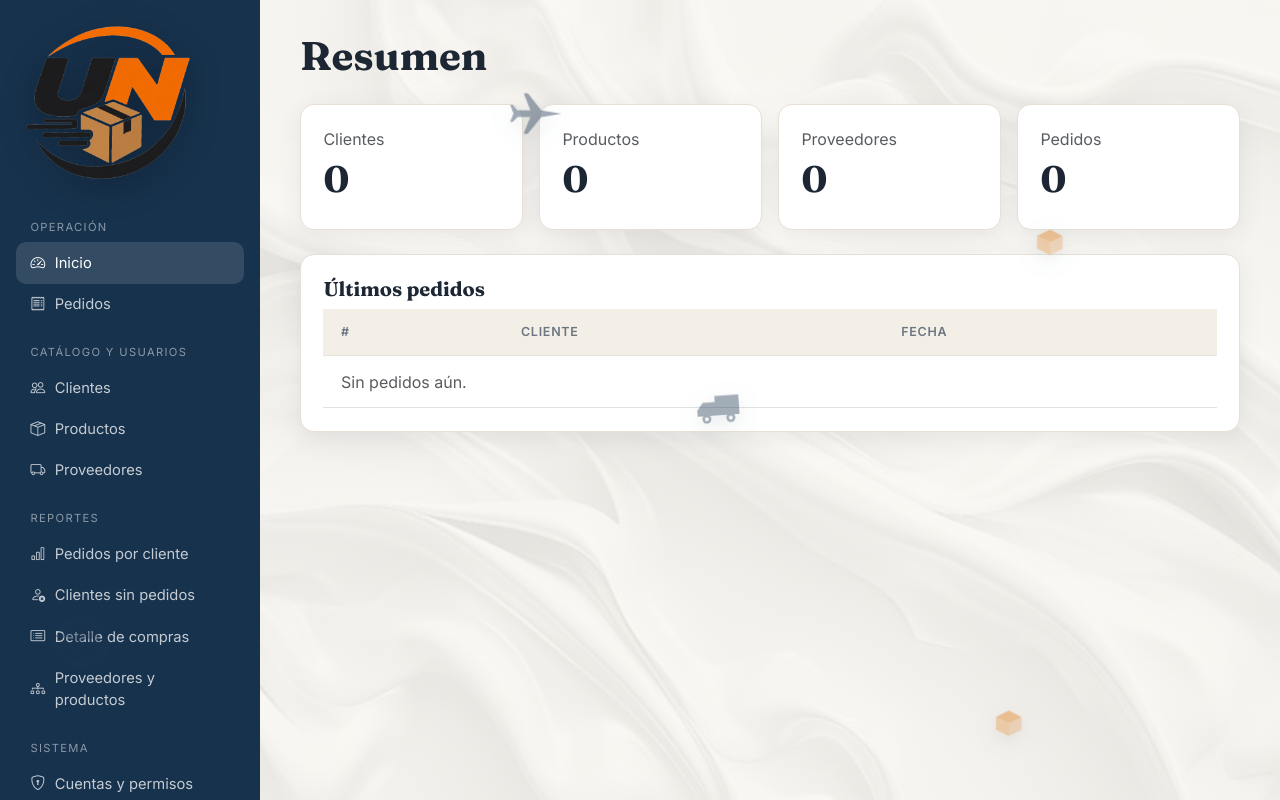
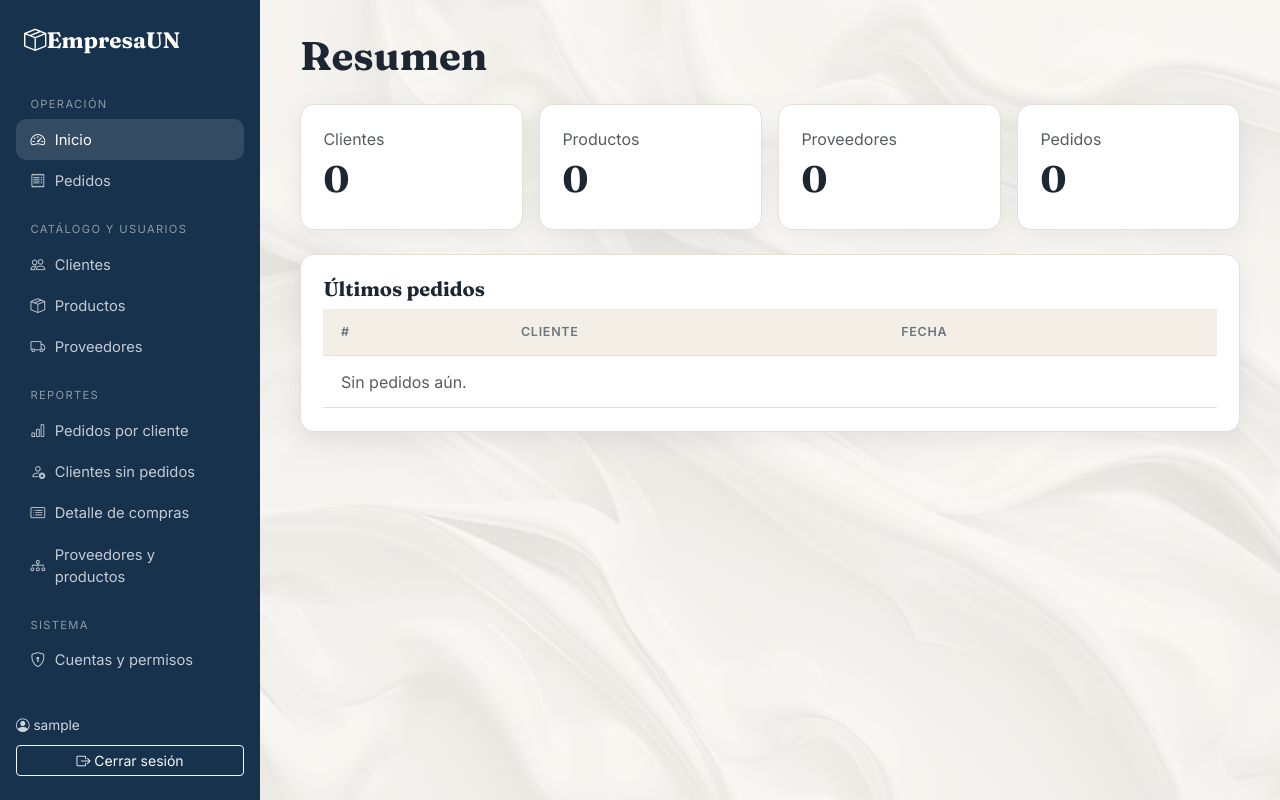
Before and after one commit to AlejandroChavesRamos/Base-de-Datos, a Django app: page /panel/ in a window 1280 px wide. Run offline with Django 5.2, Linux system fonts and the light colour scheme; the visitor is signed in with stand-in values (Sample User, id 1); data that the repository does not hold is empty.

Commit message:
guardando por ahora ya

```diff
--- a/static/css/cielo.css
+++ /dev/null
@@ -1,42 +0,0 @@
-/* Capas animadas sobre fondo-panel (cliente y Cuentas y permisos). */
-.cielo-logistica {
-  position: fixed;
-  inset: 0;
-  z-index: 6;
-  pointer-events: none;
-  overflow: hidden;
-}
-
-.cielo-item {
-  position: absolute;
-  left: -90px;
-  top: var(--y, 20%);
-  width: var(--s, 44px);
-  height: auto;
-  color: var(--c, #17324d);
-  opacity: .48;
-  filter: drop-shadow(0 6px 10px rgba(15, 35, 54, .22));
-  animation: cielo-cruzar var(--d, 22s) linear var(--delay, 0s) infinite;
-  will-change: transform;
-}
-.cielo-item svg { display: block; width: 100%; height: auto; }
-.cielo-item.vuelta { animation-name: cielo-cruzar-izq; }
-.cielo-avion { --s: 54px; --c: #17324d; opacity: .42; }
-.cielo-caja { --s: 34px; --c: #e0892f; }
-.cielo-camion { --s: 48px; --c: #17324d; opacity: .4; }
-
-@keyframes cielo-cruzar {
-  0%   { transform: translate3d(0, 0, 0) rotate(-6deg); }
-  25%  { transform: translate3d(30vw, -14px, 0) rotate(4deg); }
-  55%  { transform: translate3d(62vw, 10px, 0) rotate(-3deg); }
-  100% { transform: translate3d(115vw, -8px, 0) rotate(5deg); }
-}
-@keyframes cielo-cruzar-izq {
-  0%   { transform: translate3d(115vw, 0, 0) scaleX(-1) rotate(-4deg); }
-  40%  { transform: translate3d(55vw, 16px, 0) scaleX(-1) rotate(5deg); }
-  100% { transform: translate3d(-20vw, -10px, 0) scaleX(-1) rotate(-2deg); }
-}
-
-@media (prefers-reduced-motion: reduce) {
-  .cielo-logistica { display: none; }
-}
--- a/static/js/cielo.js
+++ /dev/null
@@ -1,27 +0,0 @@
-(function () {
-  'use strict';
-  if (document.querySelector('.cielo-logistica')) return;
-  if (window.matchMedia && window.matchMedia('(prefers-reduced-motion: reduce)').matches) return;
-
-  var avion = '<svg viewBox="0 0 64 64" aria-hidden="true"><path fill="currentColor" d="M62 32 38 28 22 8h-5l8 20H10L4 22H1l4 10-4 10h3l6-6h15l-8 20h5l16-20 24-4z"/></svg>';
-  var caja = '<svg viewBox="0 0 64 64" aria-hidden="true"><path fill="currentColor" d="M8 20 32 8l24 12-24 12z"/><path fill="currentColor" opacity=".75" d="M8 20v24l24 12V32z"/><path fill="currentColor" opacity=".55" d="M32 32v24l24-12V20z"/><path fill="#fff" opacity=".35" d="M32 8v24l.01 0V8z"/></svg>';
-  var camion = '<svg viewBox="0 0 64 64" aria-hidden="true"><path fill="currentColor" d="M4 18h32v26H4z"/><path fill="currentColor" d="M36 26h16l8 10v8H36z"/><circle cx="16" cy="48" r="6" fill="currentColor"/><circle cx="48" cy="48" r="6" fill="currentColor"/><circle cx="16" cy="48" r="2.5" fill="#fff"/><circle cx="48" cy="48" r="2.5" fill="#fff"/></svg>';
-
-  var capa = document.createElement('div');
-  capa.className = 'cielo-logistica';
-  capa.setAttribute('aria-hidden', 'true');
-  capa.innerHTML =
-    '<span class="cielo-item cielo-avion" style="--y:11%;--d:26s;--delay:-4s">' + avion + '</span>' +
-    '<span class="cielo-item cielo-caja" style="--y:28%;--d:19s;--delay:-8s">' + caja + '</span>' +
-    '<span class="cielo-item cielo-camion vuelta" style="--y:46%;--d:24s;--delay:-2s">' + camion + '</span>' +
-    '<span class="cielo-item cielo-caja vuelta" style="--y:62%;--d:21s;--delay:-12s">' + caja + '</span>' +
-    '<span class="cielo-item cielo-avion vuelta" style="--y:76%;--d:30s;--delay:-16s">' + avion + '</span>' +
-    '<span class="cielo-item cielo-caja" style="--y:88%;--d:17s;--delay:-6s">' + caja + '</span>';
-
-  function poner() {
-    if (!document.body || document.querySelector('.cielo-logistica')) return;
-    document.body.appendChild(capa);
-  }
-  if (document.readyState === 'loading') document.addEventListener('DOMContentLoaded', poner);
-  else poner();
-})();
--- a/templates/base.html
+++ b/templates/base.html
@@ -10,14 +10,11 @@
   <link href="https://cdn.jsdelivr.net/npm/bootstrap-icons@1.11.3/font/bootstrap-icons.min.css" rel="stylesheet">
   <link href="{% static 'css/theme.css' %}" rel="stylesheet">
   <link href="{% static 'css/efectos.css' %}" rel="stylesheet">
-  <link href="{% static 'css/cielo.css' %}" rel="stylesheet">
 </head>
 <body>
 <div class="app">
   <aside class="sidebar">
-    <div class="marca">
-      <img src="{% static 'img/logo.png' %}" alt="EmpresaUN" class="logo-marca">
-    </div>
+    <div class="marca"><i class="bi bi-box-seam"></i> EmpresaUN</div>
     {% with url=request.resolver_match.url_name %}
       {% if user.is_staff %}
         <div class="seccion">Operación</div>
@@ -63,7 +60,6 @@
 </div>
 <script src="https://cdn.jsdelivr.net/npm/bootstrap@5.3.3/dist/js/bootstrap.bundle.min.js"></script>
 <script src="{% static 'js/ui.js' %}"></script>
-<script src="{% static 'js/cielo.js' %}"></script>
 {% block scripts %}{% endblock %}
 </body>
 </html>
```
